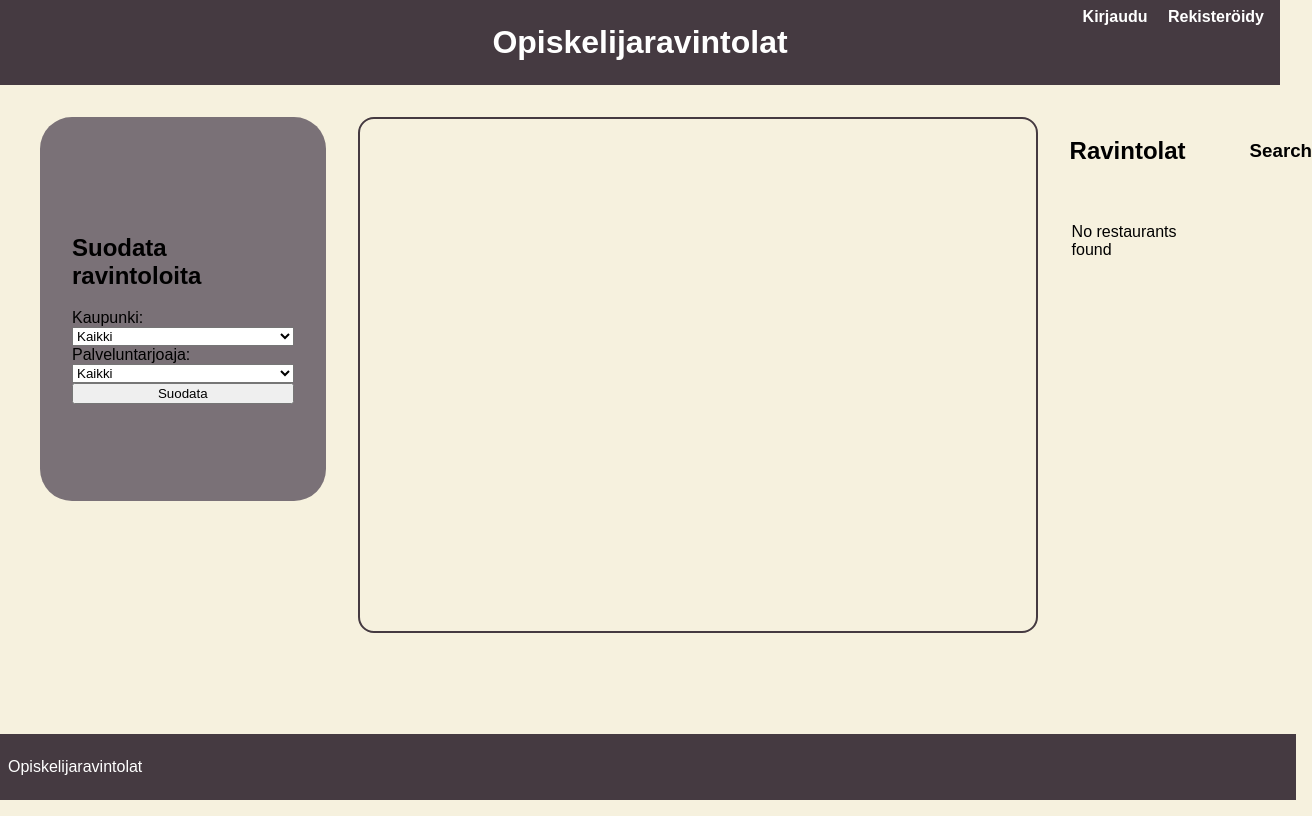
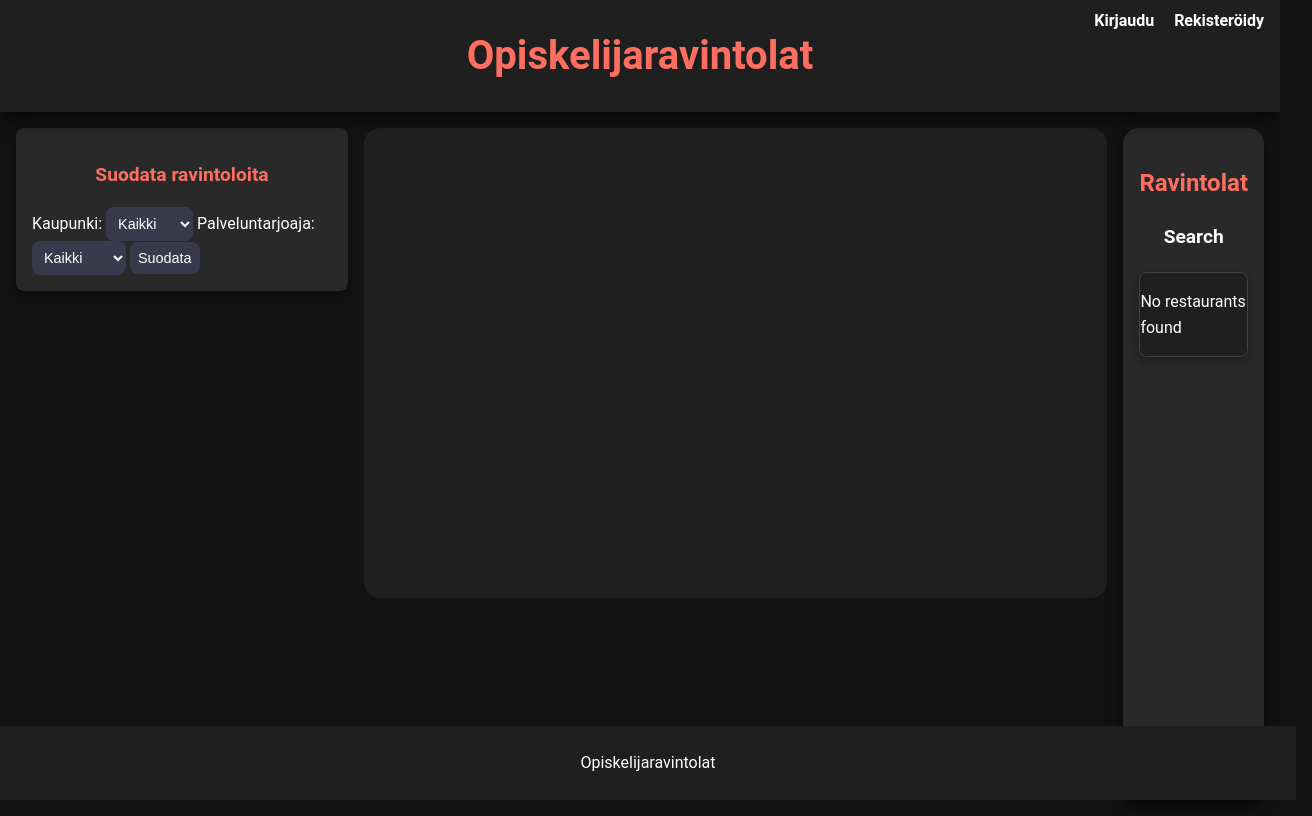
Before and after one commit to JarkkoKarki/WSK-yksilotehtava, a website with bundled scripts: page Yksilötehtävä/index.html in a window 1280 px wide. Shown: the whole page, 1312 px wide, since content can reach past the window. Built offline with nearby package versions, Linux system fonts and the light colour scheme; no server answers.

Commit message:
Enhance restaurant table layout and styling; update map zoom level and improve marker management

```diff
--- a/Yksilötehtävä/components.js
+++ b/Yksilötehtävä/components.js
@@ -17,7 +17,7 @@ const options = {
 function success(pos) {
   const crd = pos.coords;
   console.log(crd);
-  map = L.map('map').setView([crd.latitude, crd.longitude], 10.5);
+  map = L.map('map').setView([crd.latitude, crd.longitude], 12);
   L.tileLayer('https://tile.openstreetmap.org/{z}/{x}/{y}.png', {
     maxZoom: 19,
     attribution:
@@ -51,7 +51,6 @@ const RestaurantRow = ({name, address, city}, tr) => {
   //kaupunkisolu
   const cityTd = document.createElement('td');
   cityTd.innerText = city;
-
   //lisÃ¤tÃ¤Ã¤n solut riviin
   tr.append(nameTd, addressTd, cityTd);
 };
@@ -123,10 +122,14 @@ const sortByName = ({name}, {name: bName}) =>
 let markers = [];
 
 function clearMarkers() {
+  console.log('Clearing markers:', markers.length);
   markers.forEach((marker) => {
-    map.removeLayer(marker);
+    if (map.hasLayer(marker)) {
+      map.removeLayer(marker);
+    }
   });
   markers = [];
+  console.log('Markers cleared. Remaining:', markers.length);
 }
 const sortRestaurants = () => {
   restaurants.sort(sortByName);
@@ -204,4 +207,5 @@ export default {
   success,
   options,
   error,
+  restaurants,
 };
--- a/Yksilötehtävä/index.html
+++ b/Yksilötehtävä/index.html
@@ -55,7 +55,18 @@
           <h2>Ravintolat</h2>
           <h3>Search</h3>
         </div>
-        <table class="restaurant" , id="target"></table>
+        <div class="table-container">
+          <table class="restaurant" id="target">
+            <thead>
+              <tr>
+                <th>Name</th>
+                <th>Address</th>
+                <th>City</th>
+              </tr>
+            </thead>
+            <tbody></tbody>
+          </table>
+        </div>
       </section>
     </main>
     <footer>
--- a/Yksilötehtävä/style.css
+++ b/Yksilötehtävä/style.css
@@ -1,87 +1,32 @@
 body {
-  font-family: Arial, sans-serif;
+  font-family: 'Roboto', sans-serif;
   margin: 0;
   padding: 0;
-  background-color: #f6f1de;
-  height: 100%;
+  background-color: #121212;
+  color: #e0e0e0;
+  line-height: 1.6;
 }
 
 html {
   height: 100%;
-  overflow: 0;
+  overflow: hidden;
 }
 
-main {
-  display: flex;
-  align-content: center;
-  justify-content: space-between;
-  gap: 2rem;
-  width: 100%;
-  height: 80%;
-  margin: 2em;
-}
-
-#map {
-  margin: 0;
-  width: 55%;
-  height: 80%;
-  display: flex;
-  align-content: center;
-  justify-content: center;
-  overflow: 0;
-  border: solid #453a41 2px;
-  border-radius: 1em;
-}
-
-.restaurant-div {
-  display: flex;
-  flex-direction: row;
-  justify-content: space-between safe;
-  gap: 4em;
-  margin-bottom: 20px;
-}
-
-.restaurant-div h3 {
+header {
+  background-color: #1f1f1f;
+  color: #ffffff;
+  padding: 1.5rem;
   display: flex;
   justify-content: center;
   align-items: center;
+  position: relative;
+  box-shadow: 0 8px 16px rgba(0, 0, 0, 0.5);
 }
 
-.filters {
-  width: 7%;
-  margin-left: 0.5em;
-  display: flex;
-  align-content: center;
-  justify-content: center;
-  background-color: #7a7177;
-  border-radius: 2em;
-  width: auto;
-  padding: 2em;
-  height: 50%;
-}
-
-.restaurant {
-  margin-right: 6em;
-}
-
-#filter-form {
-  display: flex;
-  justify-content: center;
-  flex-direction: column;
-  align-content: center;
-}
-
-header {
-  background-color: #453a41;
-  color: white;
-  padding: 1.5rem;
-  position: relative;
-  display: flex;
-  justify-content: center;
-  align-items: center;
-}
 header h1 {
   margin: 0;
+  font-size: 2.5rem;
+  color: #ff6f61;
 }
 
 .login {
@@ -89,25 +34,166 @@ header h1 {
   top: 0.5rem;
   right: 1rem;
 }
+
 .login a {
-  color: white;
+  color: #ffffff;
   text-decoration: none;
   margin-left: 1rem;
   font-weight: bold;
+  transition: color 0.3s ease-in-out;
 }
 
-a {
-  color: white;
-  text-decoration: none;
+.login a:hover {
+  color: #ff6f61;
+}
+
+main {
+  display: flex;
+  flex-direction: row;
+  gap: 1rem;
+  padding: 1rem;
+  width: 100%;
+  height: calc(100vh - 6rem);
+  box-sizing: border-box;
+}
+
+.filters {
+  display: flex;
+  flex-direction: column;
+  gap: 0.5rem;
+  padding: 1rem;
+  background-color: #292929;
+  border-radius: 0.5em;
+  color: #ffffff;
+  box-shadow: 0 4px 8px rgba(0, 0, 0, 0.3);
+  width: 100%;
+  max-width: 300px;
+  align-self: flex-start;
+}
+
+.filters h2 {
+  color: #ff6f61;
+  text-align: center;
+  font-size: 1.2rem;
+}
+
+.filters select,
+.filters button {
+  padding: 0.5rem;
+  border: none;
+  border-radius: 0.5rem;
+  background-color: #3a3a4f;
+  color: #ffffff;
+  font-size: 0.9rem;
+}
+
+.filters button:hover {
+  background-color: #ff6f61;
+  color: #ffffff;
+  cursor: pointer;
+}
+.content {
+  display: flex;
+  justify-content: center;
+  flex: 1;
+  gap: 1rem;
+  width: 100%;
+  height: calc(100vh - 8rem);
+  box-sizing: border-box;
+}
+
+#map {
+  min-height: 400px;
+  height: 70%;
+  width: 60%;
+  border-radius: 1em;
+  background-color: #1f1f1f;
+}
+
+.restaurant-list {
+  flex: 1;
+  padding: 1rem;
+  background-color: #292929;
+  color: #ffffff;
+  border-radius: 1em;
+  box-shadow: 0 8px 16px rgba(0, 0, 0, 0.5);
+}
+
+.restaurant-div h2 {
+  text-align: center;
+  font-size: 1.5rem;
+  color: #ff6f61;
+}
+
+.restaurant-div h3 {
+  text-align: center;
+  font-size: 1.2rem;
+  color: #ffffff;
+}
+
+.table-container {
+  max-height: 400px;
+  overflow-y: auto;
+  margin: 0 auto;
+  border: 1px solid #444;
+  border-radius: 8px;
+  background-color: #1f1f1f;
+  box-shadow: 0 4px 8px rgba(0, 0, 0, 0.3);
+  scrollbar-width: thin;
+  scrollbar-color: #ff6f61 #292929;
+}
+
+.table-container::-webkit-scrollbar {
+  width: 8px;
+}
+
+.table-container::-webkit-scrollbar-thumb {
+  background-color: #ff6f61;
+  border-radius: 4px;
+}
+
+.table-container::-webkit-scrollbar-track {
+  background-color: #292929;
+}
+
+#target {
+  border-collapse: collapse;
+  width: 100%;
+  margin: 0 auto;
+  background-color: #1f1f1f;
+  color: #ffffff;
+  box-shadow: 0 8px 16px rgba(0, 0, 0, 0.5);
+}
+
+#target th,
+#target td {
+  border: 1px solid #444;
+  padding: 0.75rem;
+  text-align: center;
+}
+
+#target th {
+  background-color: #292929;
+  color: #ff6f61;
+  font-size: 1rem;
+  text-transform: uppercase;
+}
+
+#target tr:nth-child(even) {
+  background-color: #292929;
+}
+
+#target tr:hover {
+  background-color: #333333;
+  transition: background-color 0.3s ease-in-out;
 }
 
 footer {
-  background-color: #453a41;
-  color: white;
-  flex-direction: row;
+  background-color: #1f1f1f;
+  color: #ffffff;
   padding: 0.5rem;
+  text-align: center;
   position: fixed;
   bottom: 0;
   width: 100%;
-  z-index: 100;
 }
```
